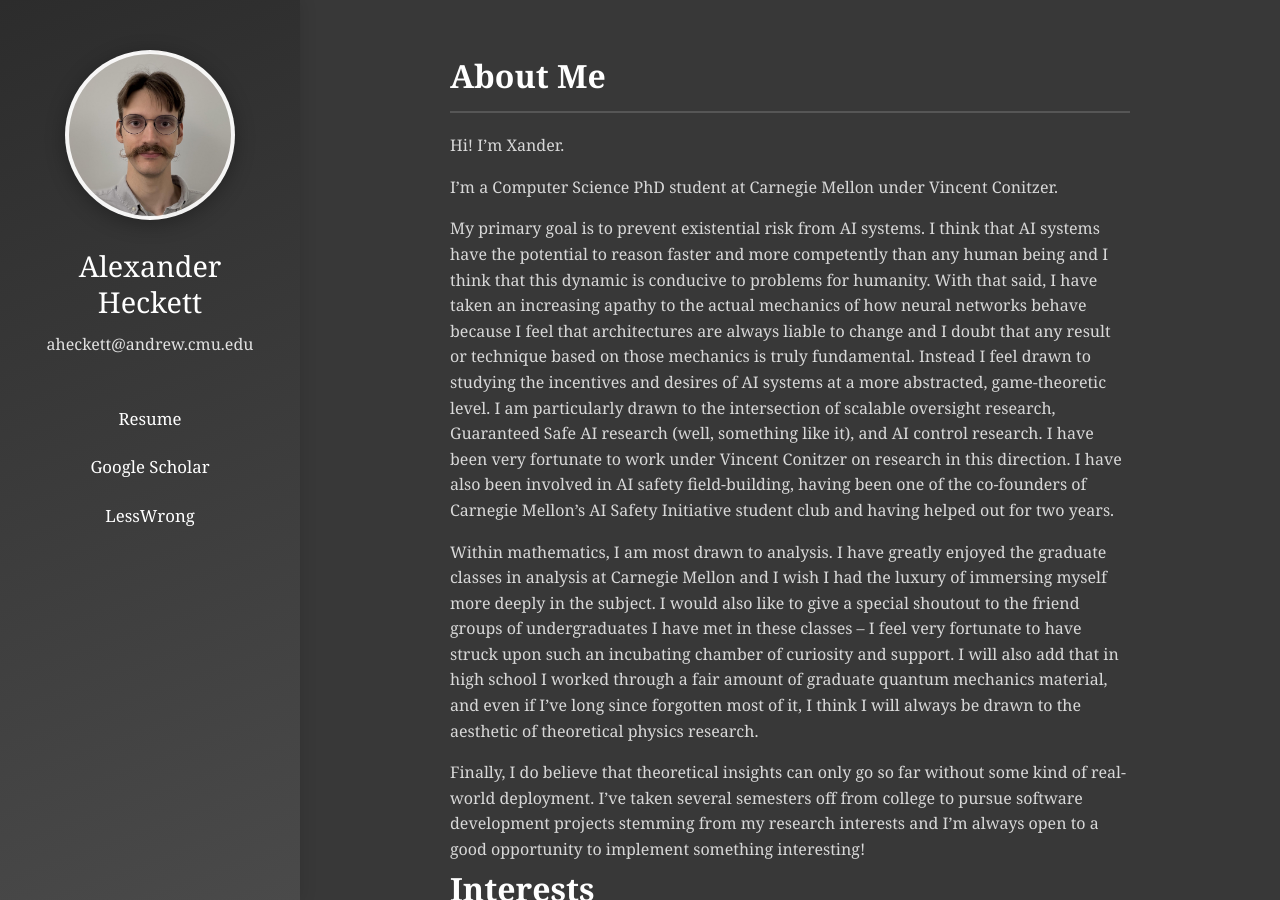
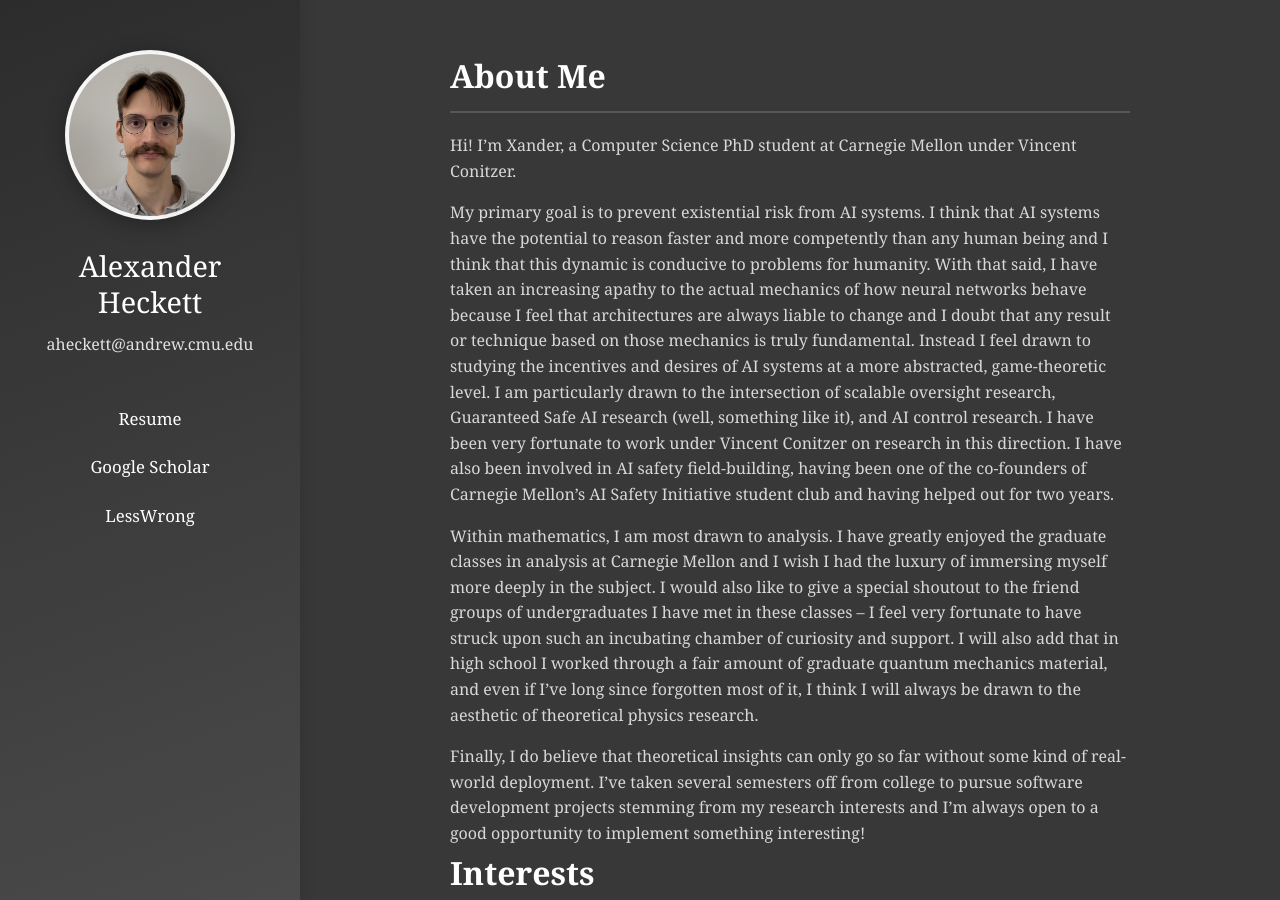
Before and after one commit to bushwallyta271828/bushwallyta271828.github.io, a Jekyll site: the page built from index.md, in a window 1280 px wide and 900 px high. Built offline with Jekyll 4.4.1, drawn with Linux system fonts in a browser that asks for light colours; our own code applies the rules of GitHub Pages for plain Markdown files.

Commit message:
Made some changes

```diff
--- a/index.md
+++ b/index.md
@@ -4,9 +4,9 @@
 
 ## About Me
 
-Hi! I'm Xander.
+Hi! I'm Xander, a Computer Science PhD student at Carnegie Mellon under Vincent Conitzer.
 
-I'm a Computer Science PhD student at Carnegie Mellon under Vincent Conitzer.
+
 
 My primary goal is to prevent existential risk from AI systems. I think that AI systems have the potential to reason faster and more competently than any human being and I think that this dynamic is conducive to problems for humanity. With that said, I have taken an increasing apathy to the actual mechanics of how neural networks behave because I feel that architectures are always liable to change and I doubt that any result or technique based on those mechanics is truly fundamental. Instead I feel drawn to studying the incentives and desires of AI systems at a more abstracted, game-theoretic level. I am particularly drawn to the intersection of scalable oversight research, Guaranteed Safe AI research (well, something like it), and AI control research. I have been very fortunate to work under Vincent Conitzer on research in this direction. I have also been involved in AI safety field-building, having been one of the co-founders of Carnegie Mellon's AI Safety Initiative student club and having helped out for two years.
 
```
Also changed, not shown: 1 other file.
